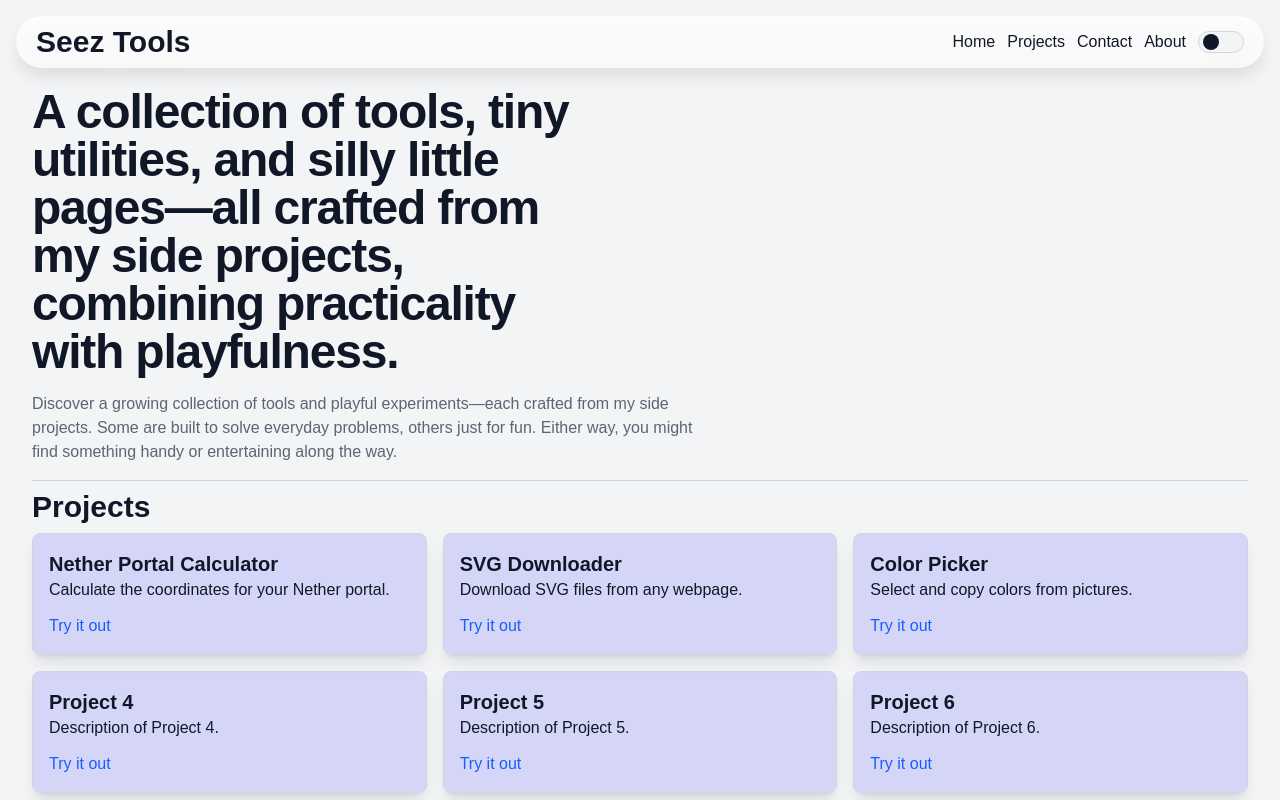
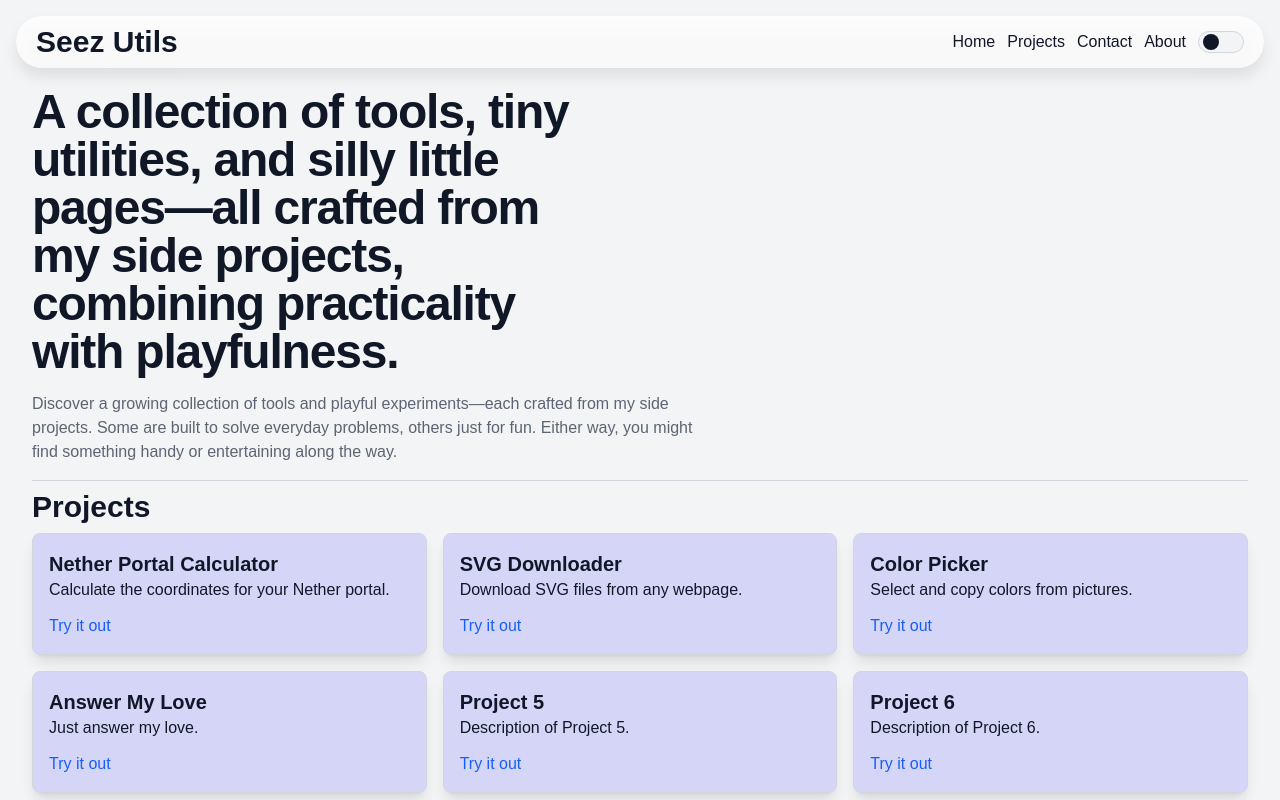
Before and after one commit to Smootheez/Seez-Utils, a React (Vite) app: page / in a window 1280 px wide. Shown: the top 800 px of the page. Built offline with nearby package versions, Linux system fonts and the light colour scheme.

Commit message:
rename the app name

```diff
--- a/index.html
+++ b/index.html
@@ -4,7 +4,7 @@
     <meta charset="UTF-8"/>
     <link rel="icon" type="image/svg+xml" href="/icon.svg" />
     <meta name="viewport" content="width=device-width, initial-scale=1.0" />
-    <title>Seez Tools</title>
+    <title>Seez Utils</title>
   </head>
   <body>
     <script>
--- a/package.json
+++ b/package.json
@@ -1,5 +1,8 @@
 {
-  "name": "seez-tools",
+  "name": "seez-utils",
+  "description": "A hub with a bunch of collection of utilities",
+  "author": "Smootheez",
+  "license": "MIT",
   "private": true,
   "version": "0.0.0",
   "type": "module",
--- a/src/components/header.tsx
+++ b/src/components/header.tsx
@@ -20,7 +20,7 @@ export function Header() {
       <header className="fixed top-0 left-0 w-full z-40">
         <div className="max-w-7xl mx-auto rounded-full backdrop-blur-xs mt-4 drop-shadow-xl bg-surface/80 px-5 py-2 flex justify-between items-center">
           <Link to="/" className="text-2xl md:text-3xl font-extrabold">
-            Seez Tools
+            Seez Utils
           </Link>
           <nav className="hidden items-center gap-x-3 md:flex">
             {navLinks.map((link, index) => (
--- a/src/pages/Home.tsx
+++ b/src/pages/Home.tsx
@@ -19,8 +19,8 @@ export function Home() {
       link: "/under-construction",
     },
     {
-      title: "Project 4",
-      description: "Description of Project 4.",
+      title: "Answer My Love",
+      description: "Just answer my love.",
       link: "/under-construction",
     },
     {
```
Also changed, not shown: 1 other file (tests, documents, lock files or other folders).
